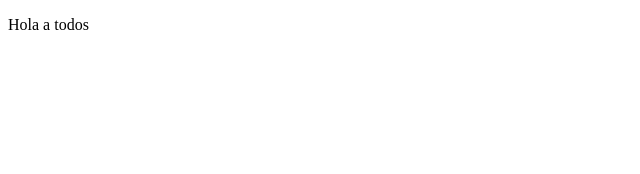
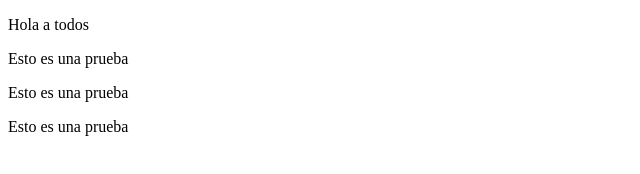
Before and after one commit to joelGuerraArias/cursoGit, a plain HTML site: page index.html in a window 1280 px wide. Shown: the whole page, without its empty margins (0-640 px from the left). Drawn offline with Linux system fonts and the light colour scheme.

Commit message:
version 3.2

```diff
--- a/index.css
+++ b/index.css
@@ -0,0 +1,6 @@
+
+*{
+    margin: 0;
+    padding: 0;
+    box-sizing: border-box;
+}
--- a/index.html
+++ b/index.html
@@ -6,6 +6,9 @@
     <title>Document</title>
 
     <p>Hola a todos</p>
+    <p>Esto es una prueba</p>
+    <p>Esto es una prueba</p>
+    <p>Esto es una prueba</p>
 
 </head>
 <body>
```
